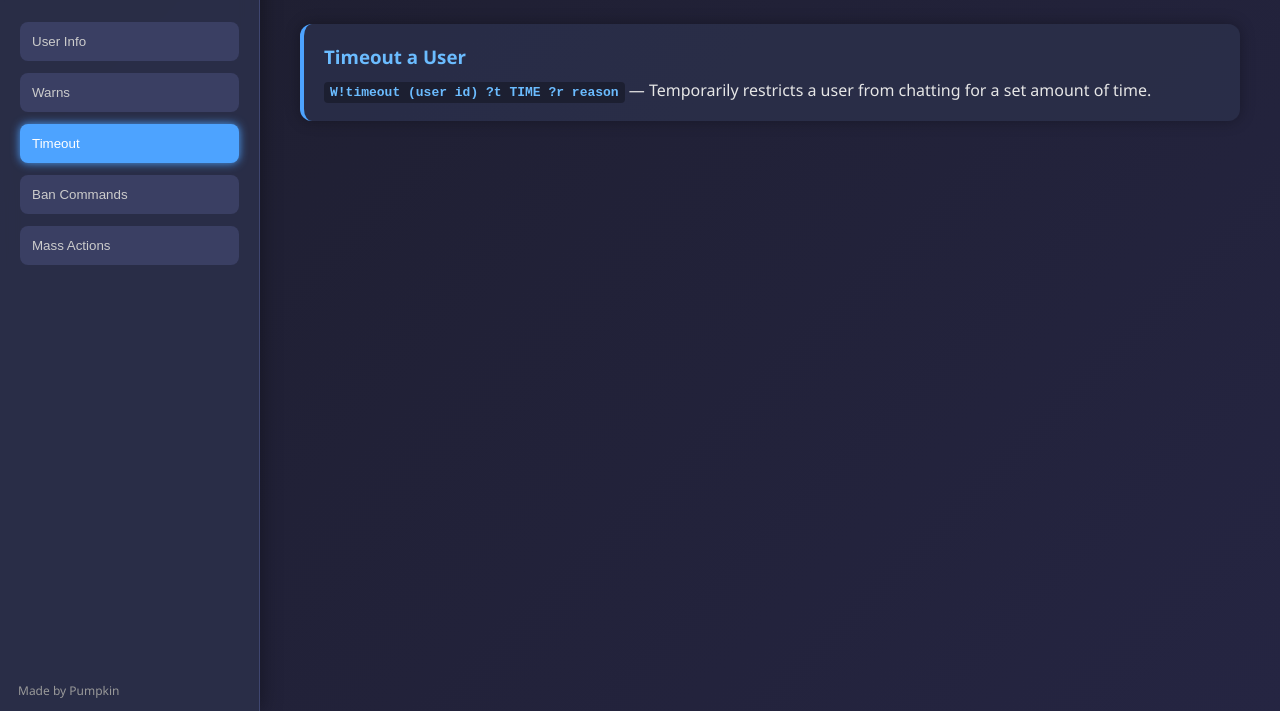
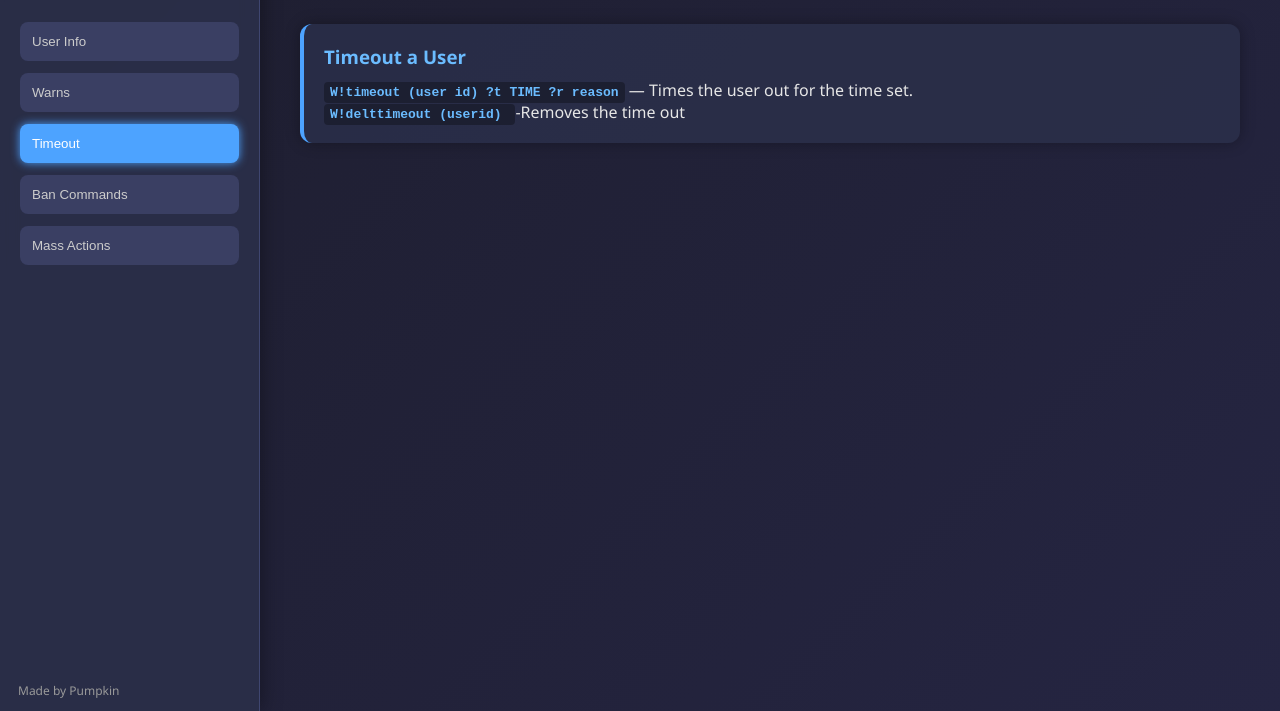
Before and after one commit to PROTOGENFLUFFYGRAPE/EASYTOUSE, a plain HTML site: page index.html in a window 1280 px wide. Both pictures are taken after a click on the button "Timeout". Shown: the part 89-800 px from the top of the page. Drawn offline with Linux system fonts and the light colour scheme.

Commit message:
Update index.html

```diff
--- a/index.html
+++ b/index.html
@@ -165,7 +165,8 @@ code {
     <div id="timeout" class="section">
         <div class="command-box">
             <h3>Timeout a User</h3>
-            <p><code>W!timeout (user id) ?t TIME ?r reason</code> — Temporarily restricts a user from chatting for a set amount of time.</p>
+            <p><code>W!timeout (user id) ?t TIME ?r reason</code> — Times the user out for the time set.</p>
+            <p><code>W!delttimeout (userid) </code>-Removes the time out </p>
         </div>
     </div>
 
```
